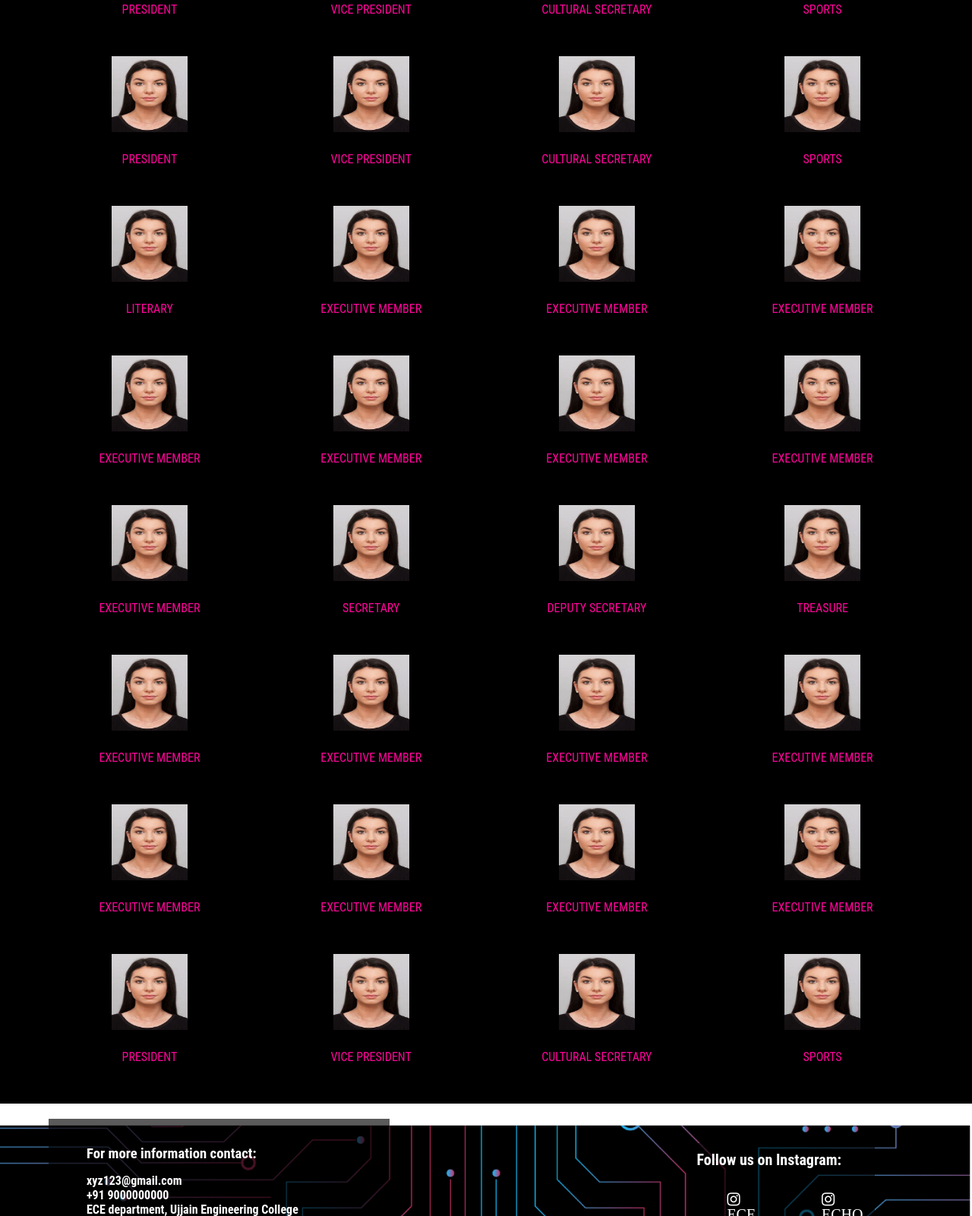
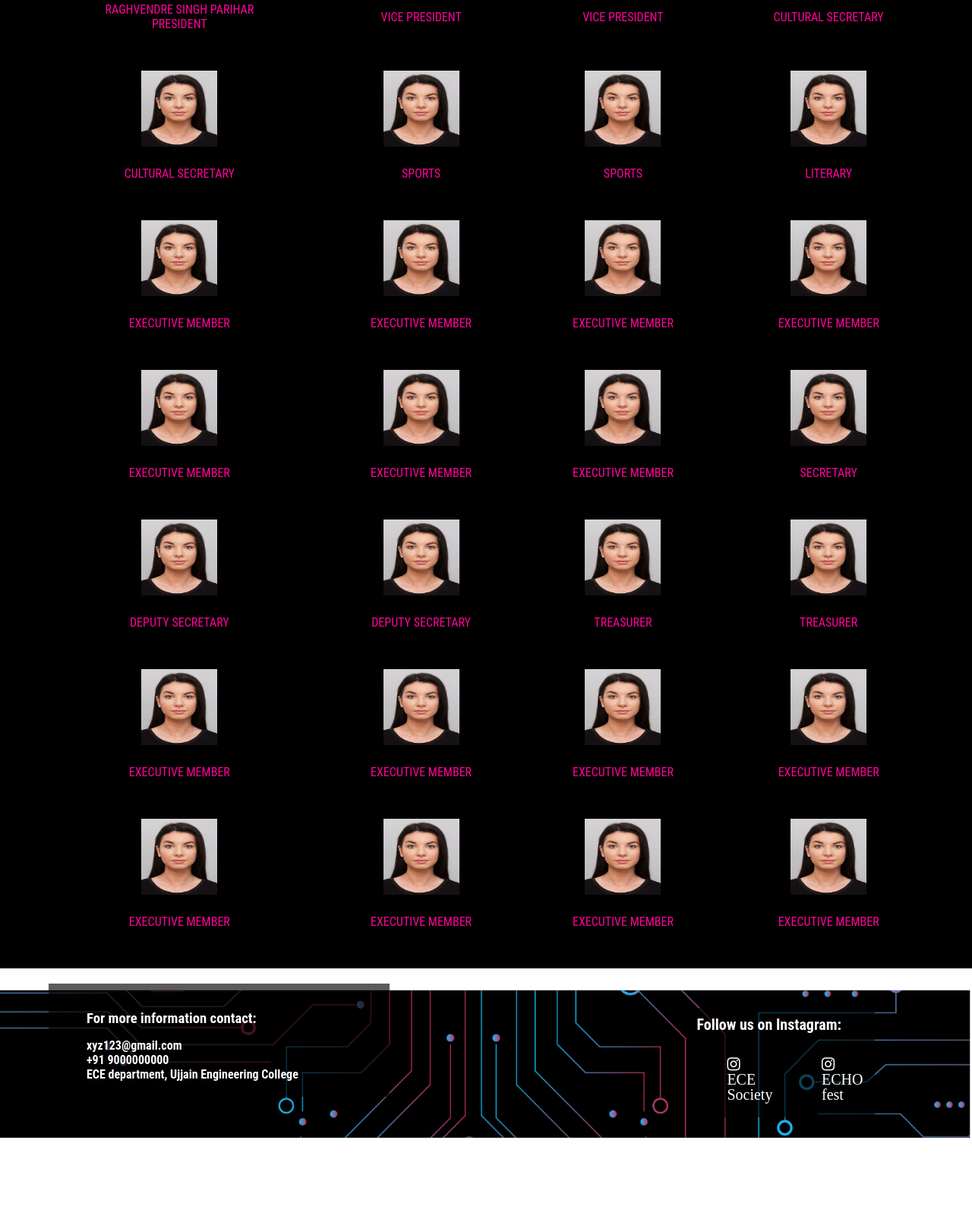
Before and after one commit to shobhitpgupta/Final-ECHO-website, a plain HTML site: page team.html in a window 1280 px wide. Shown: the part 438-2039 px from the top of the page at 76% size. After the commit the page ends 1969 px from the top, so only its background shows below. Drawn offline with Linux system fonts and the light colour scheme.

Commit message:
Update team.html

```diff
--- a/team.html
+++ b/team.html
@@ -35,10 +35,11 @@
               <th><img src="images\OIP.jpeg" alt="" height="100px" width="100px"></th>
             </tr>
             <tr>
-              <td>PRESIDENT</td>
+              <td><p>RAGHVENDRE SINGH PARIHAR</p>PRESIDENT <br>
+              </td>
+              <td>VICE PRESIDENT</td>
               <td>VICE PRESIDENT</td>
               <td>CULTURAL SECRETARY</td>
-              <td>SPORTS</td>
             </tr>
             <tr>
                 <th><img src="images\OIP.jpeg" alt="" height="100px" width="100px"></th>
@@ -47,22 +48,10 @@
                 <th><img src="images\OIP.jpeg" alt="" height="100px" width="100px"></th>
               </tr>
               <tr>
-                <td>PRESIDENT</td>
-                <td>VICE PRESIDENT</td>
                 <td>CULTURAL SECRETARY</td>
                 <td>SPORTS</td>
-              </tr>
-              <tr>
-                <th><img src="images\OIP.jpeg" alt="" height="100px" width="100px"></th>
-                <th><img src="images\OIP.jpeg" alt="" height="100px" width="100px"></th>
-                <th><img src="images\OIP.jpeg" alt="" height="100px" width="100px"></th>
-                <th><img src="images\OIP.jpeg" alt="" height="100px" width="100px"></th>
-              </tr>
-              <tr>
+                <td>SPORTS</td>
                 <td>LITERARY</td>
-                <td>EXECUTIVE MEMBER</td>
-                <td>EXECUTIVE MEMBER</td>
-                <td>EXECUTIVE MEMBER</td>
               </tr>
               <tr>
                 <th><img src="images\OIP.jpeg" alt="" height="100px" width="100px"></th>
@@ -84,9 +73,21 @@
               </tr>
               <tr>
                 <td>EXECUTIVE MEMBER</td>
+                <td>EXECUTIVE MEMBER</td>
+                <td>EXECUTIVE MEMBER</td>
                 <td>SECRETARY</td>
+              </tr>
+              <tr>
+                <th><img src="images\OIP.jpeg" alt="" height="100px" width="100px"></th>
+                <th><img src="images\OIP.jpeg" alt="" height="100px" width="100px"></th>
+                <th><img src="images\OIP.jpeg" alt="" height="100px" width="100px"></th>
+                <th><img src="images\OIP.jpeg" alt="" height="100px" width="100px"></th>
+              </tr>
+              <tr>
                 <td>DEPUTY SECRETARY</td>
-                <td>TREASURE</td>
+                <td>DEPUTY SECRETARY</td>
+                <td>TREASURER</td>
+                <td>TREASURER</td>
               </tr>
               <tr>
                 <th><img src="images\OIP.jpeg" alt="" height="100px" width="100px"></th>
@@ -112,18 +113,6 @@
                 <td>EXECUTIVE MEMBER</td>
                 <td>EXECUTIVE MEMBER</td>
               </tr>
-              <tr>
-                <th><img src="images\OIP.jpeg" alt="" height="100px" width="100px"></th>
-                <th><img src="images\OIP.jpeg" alt="" height="100px" width="100px"></th>
-                <th><img src="images\OIP.jpeg" alt="" height="100px" width="100px"></th>
-                <th><img src="images\OIP.jpeg" alt="" height="100px" width="100px"></th>
-              </tr>
-              <tr>
-                <td>PRESIDENT</td>
-                <td>VICE PRESIDENT</td>
-                <td>CULTURAL SECRETARY</td>
-                <td>SPORTS</td>
-              </tr>
           </table>
     </section>
     <section class="footer">
```
